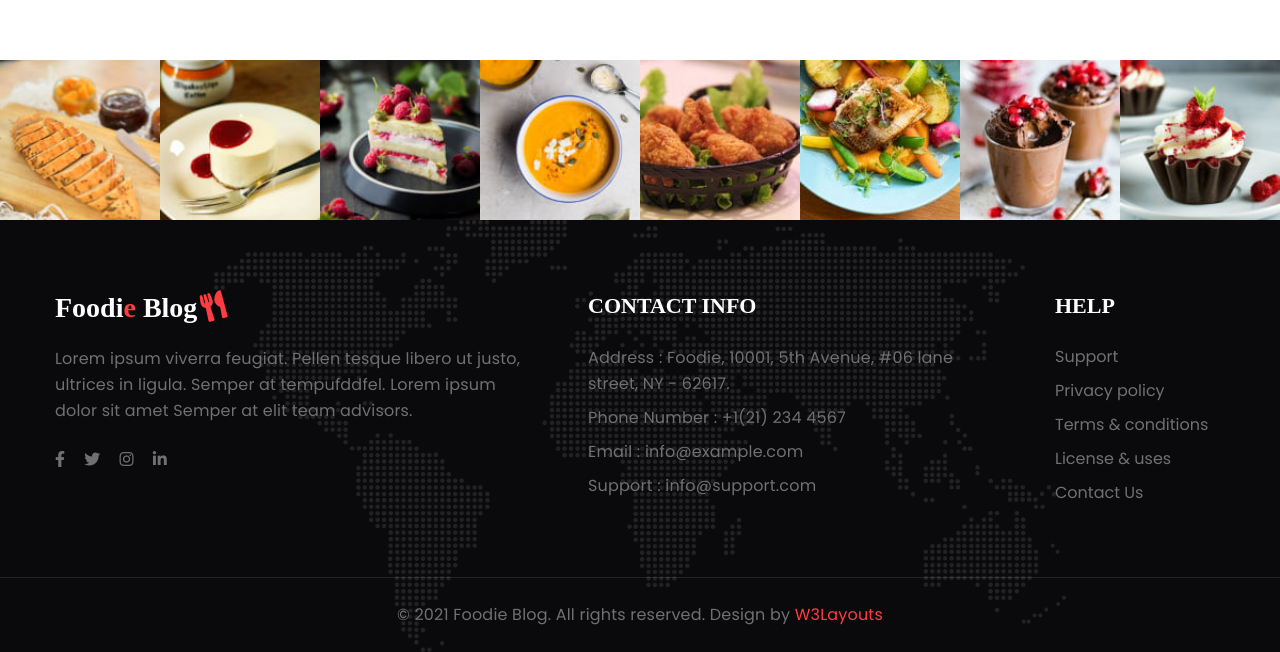
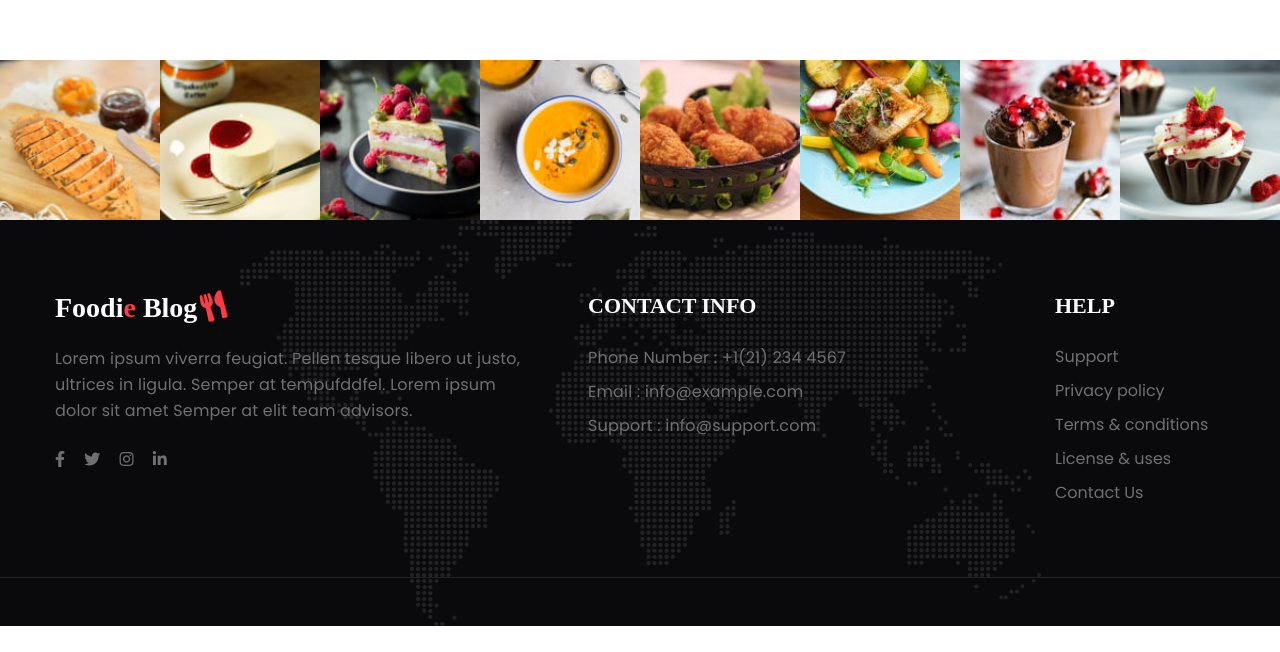
Before and after one commit to jaishreek-28/finalpro, a plain HTML site: page contact.html in a window 1280 px wide. Shown: the part 1597-2249 px from the top of the page. After the commit the page ends 2223 px from the top, so only its background shows below. Drawn offline with Linux system fonts and the light colour scheme; a web font is replaced by a local one.

Commit message:
2nd commit

```diff
--- a/contact.html
+++ b/contact.html
@@ -1,7 +1,4 @@
-<!--
-Author: W3layouts
-Author URL: http://w3layouts.com
--->
+
 <!doctype html>
 <html lang="en">
 
@@ -259,8 +256,7 @@ Author URL: http://w3layouts.com
 
                     <div class="col-xl-5 col-lg-4 col-md-6 footer-list-29 footer-1 px-xl-5 mt-md-0 mt-5">
                         <h6 class="footer-title-29">Contact Info </h6>
-                        <p class="mb-2">Address : Foodie, 10001, 5th Avenue, #06 lane street, NY - 62617.
-                        </p>
+
                         <p class="mb-2">Phone Number : <a href="tel:+1(21) 234 4567">+1(21) 234 4567</a></p>
                         <p class="mb-2">Email : <a href="mailto:info@example.com">info@example.com</a></p>
                         <p>Support : <a href="mailto:info@support.com">info@support.com</a></p>
@@ -282,9 +278,7 @@ Author URL: http://w3layouts.com
         <!-- copyright -->
         <section class="w3l-copyright text-center">
             <div class="container">
-                <p class="copy-footer-29">© 2021 Foodie Blog. All rights reserved. Design by <a
-                        href="https://w3layouts.com/" target="_blank">
-                        W3Layouts</a></p>
+
             </div>
         </section>
         <!-- //copyright -->
```
